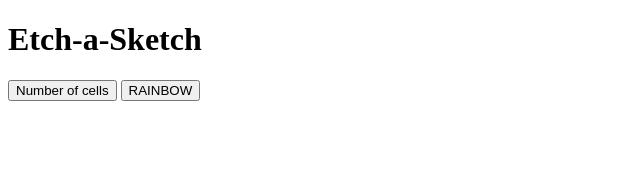
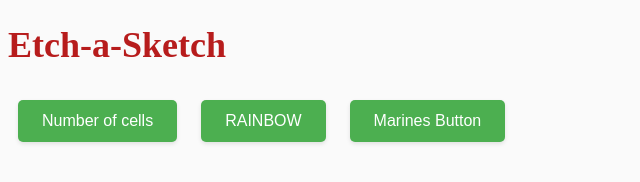
Before and after one commit to Bradley-Hill/Etch-a-Sketch, a plain HTML site: page index.html in a window 1280 px wide. Shown: the whole page, without its empty margins (0-640 px from the left). Drawn offline with Linux system fonts and the light colour scheme.

Commit message:
trying to add Marines button.

```diff
--- a/index.html
+++ b/index.html
@@ -11,6 +11,7 @@
     <h1>Etch-a-Sketch</h1>
     <button id="numButton">Number of cells</button>
     <button id="rainbowButton">RAINBOW</button>
+    <button id="MarinesButton">Marines Button</button>
     <div id="container"></div>
   </body>
   <script defer src="script.js"></script>
--- a/styles.css
+++ b/styles.css
@@ -1,3 +1,13 @@
+body {
+  background-color: #fafafa;
+}
+
+h1 {
+  color: #b71c1c;
+  font-size: 36px;
+  align-items: center;
+}
+
 #container {
   display: grid;
   grid-template-columns: repeat(var(--num), 1fr);
@@ -11,3 +21,22 @@
   background-color: bisque;
   border: 1px solid black;
 }
+
+button {
+  background-color: #4caf50; /* Green background color */
+  border: none; /* No border */
+  color: white; /* White text color */
+  padding: 12px 24px; /* Padding for the text */
+  text-align: center; /* Center the text */
+  text-decoration: none; /* No underline */
+  display: inline-block; /* Make it an inline element */
+  font-size: 16px; /* Font size */
+  margin: 10px; /* Margin between buttons */
+  cursor: pointer; /* Change the cursor to a pointer on hover */
+  border-radius: 5px; /* Rounded corners */
+  box-shadow: 0 2px 4px rgba(0, 0, 0, 0.1); /* Add a shadow */
+}
+
+button:hover {
+  background-color: #3e8e41; /* Darker green on hover */
+}
```
